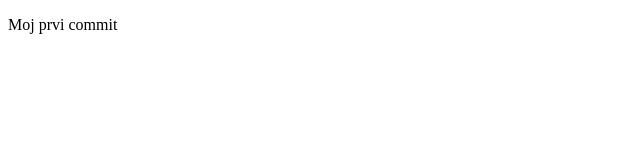
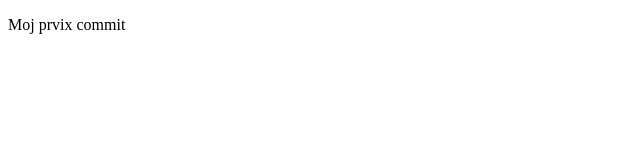
Before and after one commit to stjepan86/practice, a plain HTML site: page index.html in a window 1280 px wide. Shown: the full height of the page, 0-640 px from the left. Drawn offline with Linux system fonts and the light colour scheme.

```diff
--- a/index.html
+++ b/index.html
@@ -9,7 +9,7 @@
 </head>
 
 <body>
-    <p>Moj prvi commit</p>
+    <p>Moj prvix commit</p>
 </body>
 
 </html>
```
Also changed, not shown: 1 other file.
